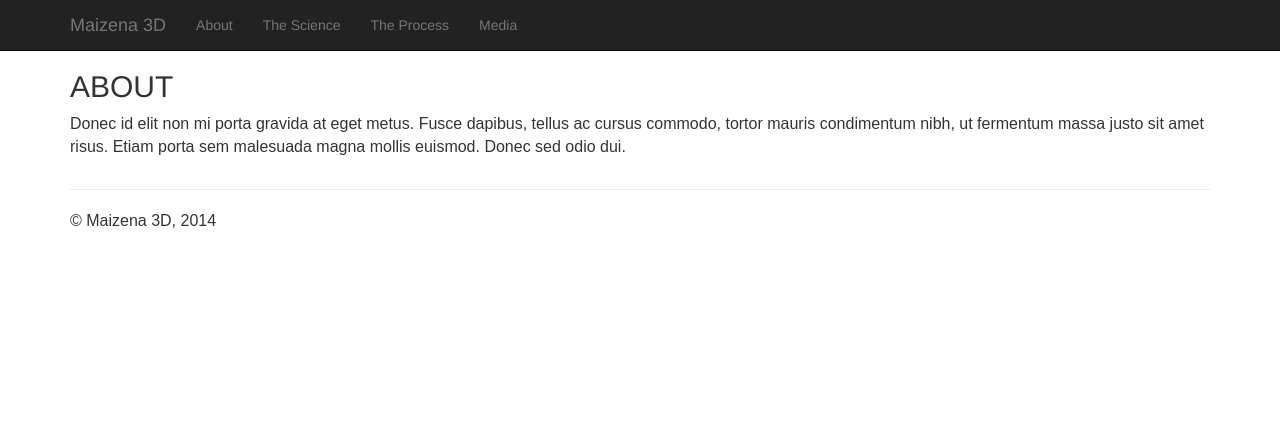
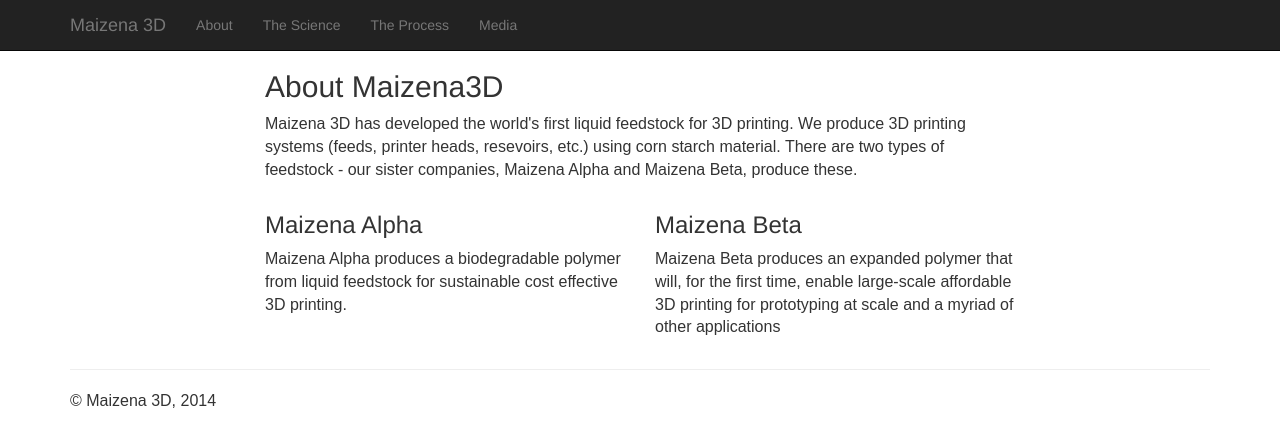
Before and after one commit to maizena3d/maizena3d.github.io, a Jekyll site: the page built from about.html, in a window 1280 px wide. Shown: the top 447 px of the page. Built offline with Jekyll 4.4.1, drawn with Linux system fonts in a browser that asks for light colours.

Commit message:
about page

```diff
--- a/about.html
+++ b/about.html
@@ -5,8 +5,19 @@
 <div class="container">
 <!-- Example row of columns -->
 <div class="row">
-  <div class="col-md-12">
-    <h2>ABOUT</h2>
-    <p>Donec id elit non mi porta gravida at eget metus. Fusce dapibus, tellus ac cursus commodo, tortor mauris condimentum nibh, ut fermentum massa justo sit amet risus. Etiam porta sem malesuada magna mollis euismod. Donec sed odio dui. </p>
+  <div class="col-md-offset-2 col-md-8">
+    <h2>About Maizena3D</h2>
+    <p>Maizena 3D has developed the world's first liquid feedstock for 3D printing. We produce 3D printing systems (feeds, printer heads, resevoirs, etc.) using corn starch material. There are two types of feedstock - our sister companies, Maizena Alpha and Maizena Beta, produce these.</p>
   </div>
 </div>
+
+<div class="row">
+  <div class="col-md-offset-2 col-md-4">
+  <h3>Maizena Alpha</h3>
+  <p>Maizena Alpha produces a biodegradable polymer from liquid feedstock for sustainable cost effective 3D printing.</p>
+  </div>
+  <div class="col-md-4">
+  <h3>Maizena Beta</h3>
+  <p>Maizena Beta produces an expanded polymer that will, for the first time, enable large-scale affordable 3D printing for prototyping at scale and a myriad of other applications</p>
+  </div>
+</div>
--- a/process.html
+++ b/process.html
@@ -6,7 +6,9 @@
 <!-- Example row of columns -->
 <div class="row">
   <div class="col-md-12">
-    <h2>PROCESS</h2>
-    <p>Donec id elit non mi porta gravida at eget metus. Fusce dapibus, tellus ac cursus commodo, tortor mauris condimentum nibh, ut fermentum massa justo sit amet risus. Etiam porta sem malesuada magna mollis euismod. Donec sed odio dui. </p>
+    <h2>Current progress</h2>
+    <p>We went through multiple setups throughout our test process.</p>
+
+    <p></p>
   </div>
 </div>
```
